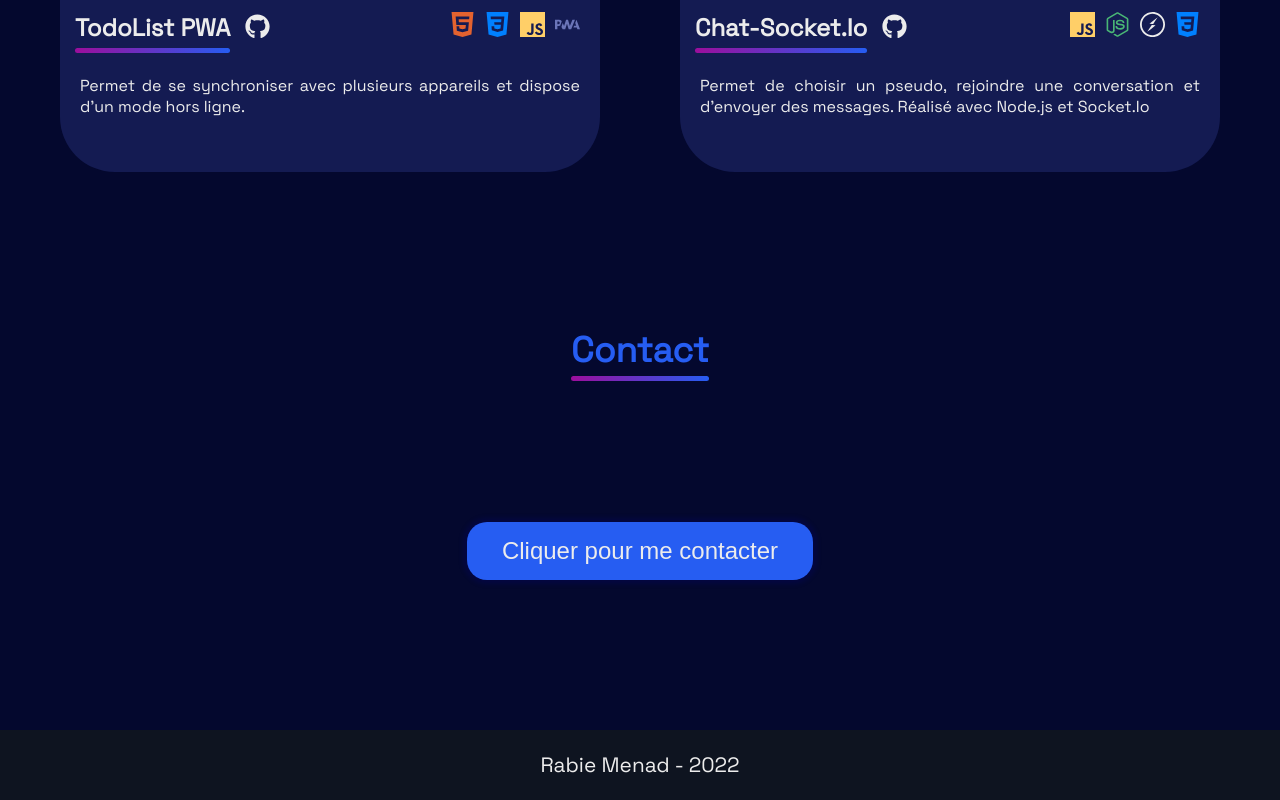
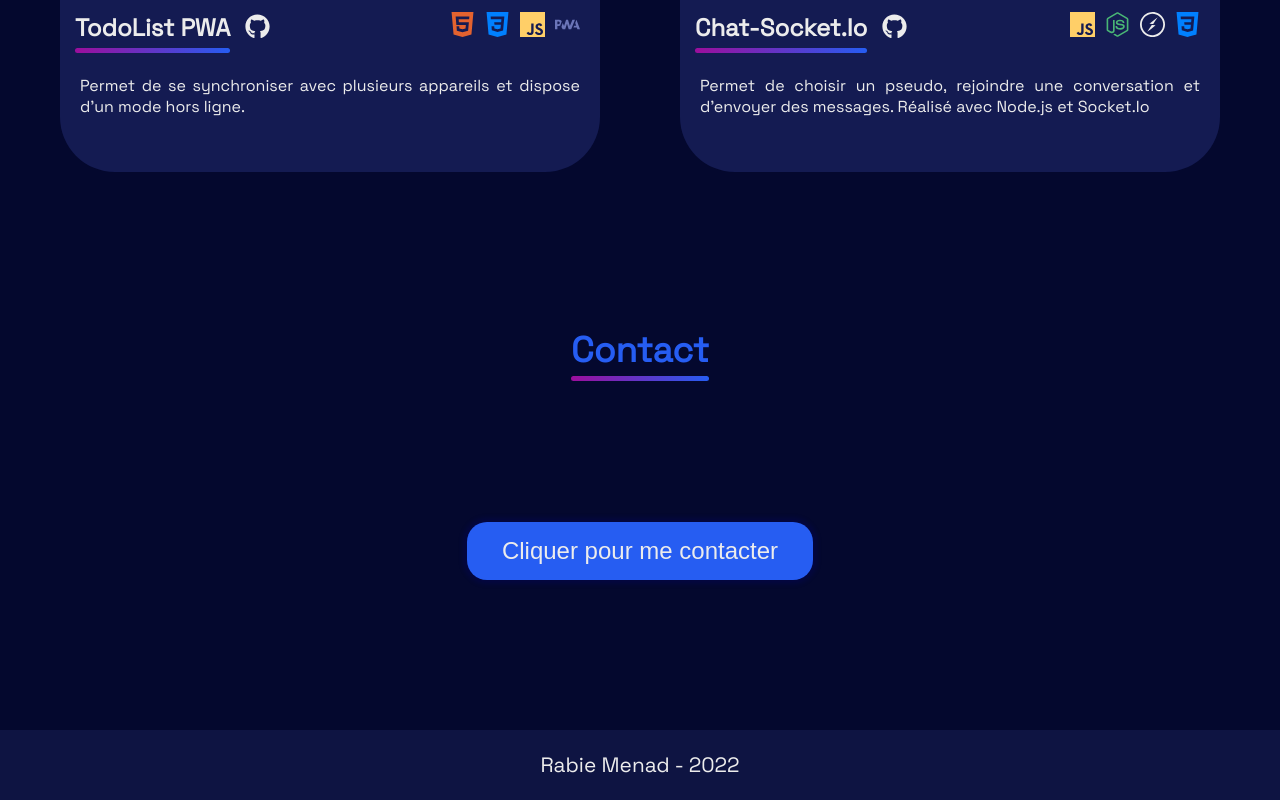
Before and after one commit to mena0018/Portfolio, a React (Create React App) app: page / in a window 1280 px wide. Shown: the part 3755-4555 px from the top of the page. Built offline with nearby package versions, Linux system fonts and the light colour scheme.

Commit message:
Changement de la couleur du Footer

```diff
--- a/src/components/Footer/Footer.css
+++ b/src/components/Footer/Footer.css
@@ -3,7 +3,7 @@ footer {
    top: 0;
    width: 100%;
    height: 70px;
-   background-color: var(--dark-blue);
+   background-color: var(--blue-navy-dark);
    color: var(--first-color);
    font-size: 1.3rem;
    display: flex;
```
